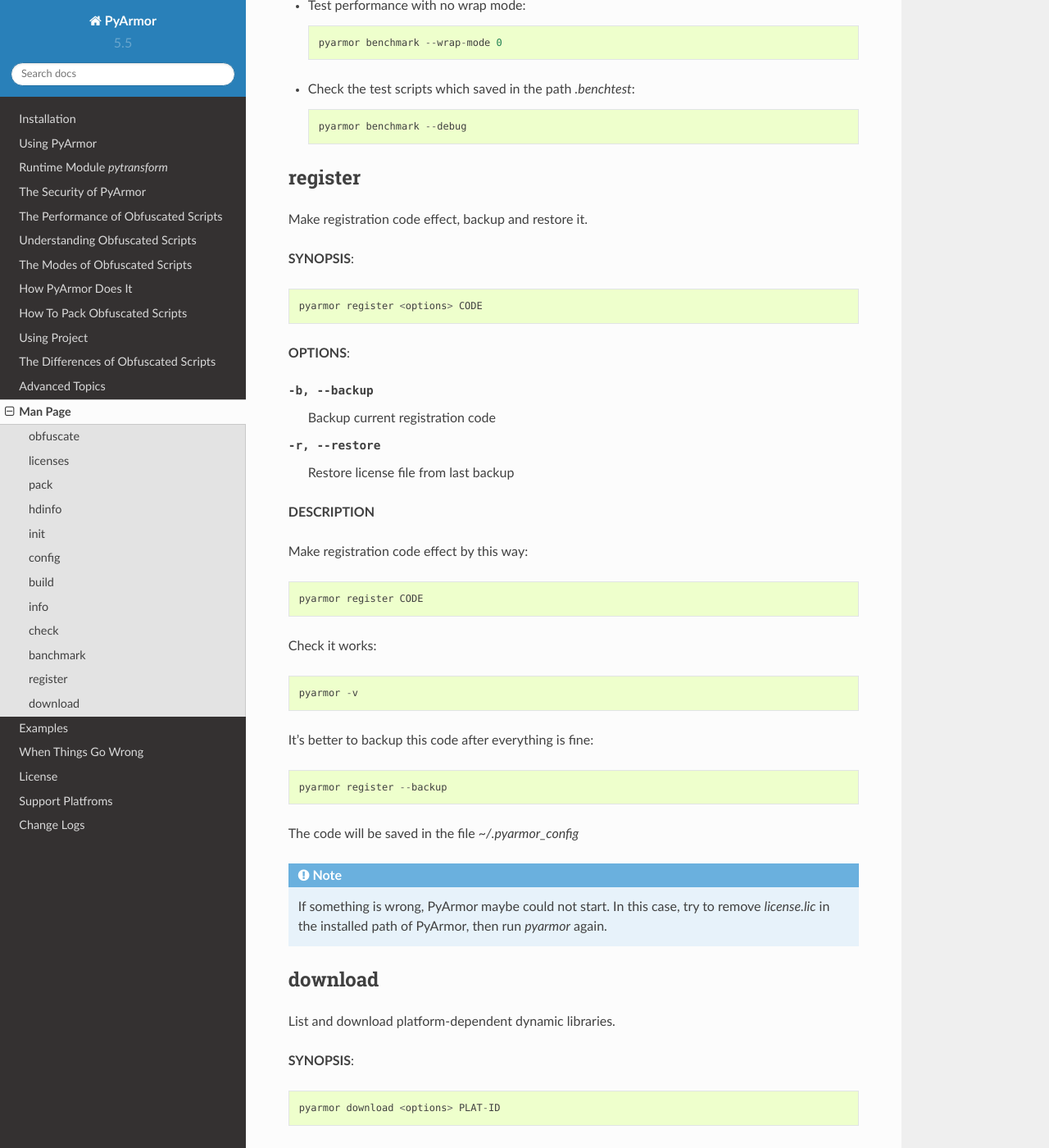
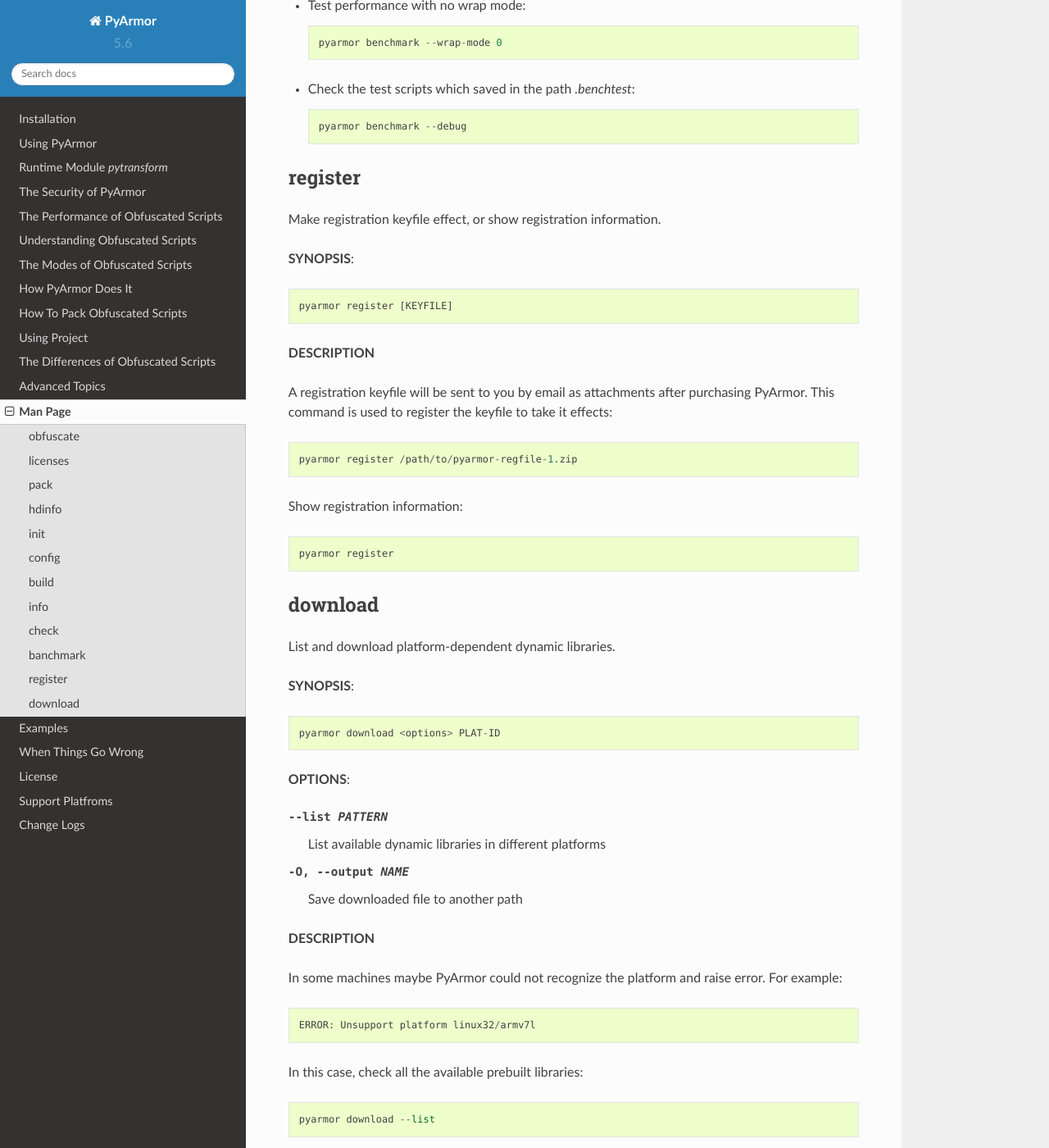
Before and after one commit to dashingsoft/pyarmor, a Sphinx documentation site: the page built from docs/man.rst, in a window 1280 px wide and 1400 px high, scrolled down 14910 px. Shown: the whole window at 82% size. Built offline with Sphinx 7.4.7 and the Read the Docs theme 2.0.0, drawn with Linux system fonts in a browser that asks for light colours; cross-references to code outside the pages are shown as plain code.

Commit message:
Change register command

```diff
--- a/docs/conf.py
+++ b/docs/conf.py
@@ -57,9 +57,9 @@
 # built documents.
 #
 # The short X.Y version.
-version = '5.5'
+version = '5.6'
 # The full version, including alpha/beta/rc tags.
-release = '5.5.0'
+release = '5.6.0'
 
 # The language for content autogenerated by Sphinx. Refer to documentation
 # for a list of supported languages.
--- a/docs/man.rst
+++ b/docs/man.rst
@@ -29,7 +29,7 @@
 The other commands::
 
     benchmark    Run benchmark test in current machine
-    register     Make registration code work
+    register     Make registration file work
     download     Download platform-dependent dynamic libraries
 
 See `pyarmor <command> -h` for more information on a specific command.
@@ -570,38 +570,23 @@
 register
 --------
 
-Make registration code effect, backup and restore it.
+Make registration keyfile effect, or show registration information.
 
 **SYNOPSIS**::
 
-    pyarmor register <options> CODE
-
-**OPTIONS**:
-
--b, --backup     Backup current registration code
--r, --restore    Restore license file from last backup
+    pyarmor register [KEYFILE]
 
 **DESCRIPTION**
 
-Make registration code effect by this way::
+A registration keyfile will be sent to you by email as attachments
+after purchasing PyArmor. This command is used to register the keyfile
+to take it effects::
 
-    pyarmor register CODE
+    pyarmor register /path/to/pyarmor-regfile-1.zip
 
-Check it works::
+Show registration information::
 
-    pyarmor -v
-
-It's better to backup this code after everything is fine::
-
-    pyarmor register --backup
-
-The code will be saved in the file `~/.pyarmor_config`
-
-.. note::
-
-   If something is wrong, PyArmor maybe could not start. In this case,
-   try to remove `license.lic` in the installed path of PyArmor, then
-   run `pyarmor` again.
+    pyarmor register
 
 .. _download:
 
```
